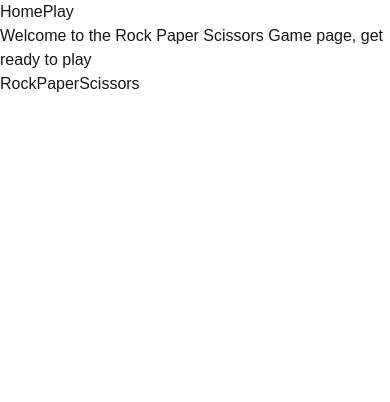
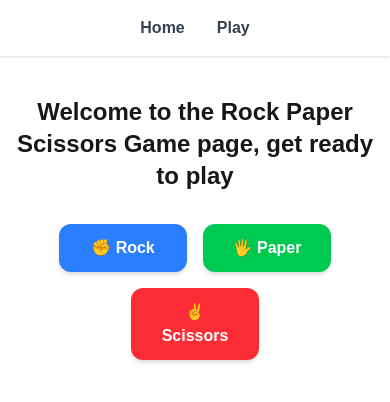
Before and after one commit to EricStockTeacher/NextJS_CP4485, a Next.js app: page /play in a window 390 px wide. Shown: the top 402 px of the page. Built offline with nearby package versions, Linux system fonts and the light colour scheme.

Commit message:
Added tailwind responsive styling

```diff
--- a/app/layout.js
+++ b/app/layout.js
@@ -7,14 +7,14 @@ export default function RootLayout({ children }) {
     <html
       lang="en"
     >
-
-    <body className="min-h-full flex flex-col">
-      <nav>
-        <Link href={"/"}>Home</Link>
-        <Link href={"/play"}>Play</Link>
-    </nav>
-    {children}
-
+      <body className="min-h-screen flex flex-col bg-gray-50 text-gray-900">
+      <nav className="w-full bg-white shadow flex justify-center gap-8 py-4">
+        <Link href={"/"} className="font-semibold text-gray-700 hover:text-blue-600 transition-colors">Home</Link>
+        <Link href={"/play"} className="font-semibold text-gray-700 hover:text-blue-600 transition-colors">Play</Link>
+      </nav>
+      <main className="flex-1 flex flex-col items-center px-4 py-10 w-full max-w-2xl mx-auto">
+        {children}
+      </main>
     </body>
     </html>
   );
--- a/app/page.js
+++ b/app/page.js
@@ -4,8 +4,10 @@ export default function Home() {
 
   const first = "Eric";
   const last = "Stock";
-
   return (
-    <h2>Welcome to {first + last}'s Rock Paper Scissors</h2>
+    <div className="flex flex-col items-center gap-6 text-center">
+      <h2 className="text-3xl font-bold">{first} {last}'s Rock Paper Scissors</h2>
+      <p className="text-gray-500 text-lg">Click <span className="font-semibold text-blue-500">Play</span> in the navbar to get started!</p>
+    </div>
   );
 }
--- a/app/play/page.js
+++ b/app/play/page.js
@@ -24,17 +24,29 @@ export default function Play() {
     setResult("Result is "+ data.result)
 
   }
-
   return (
-    <div>
-        <h2>Welcome to the Rock Paper Scissors Game page, get ready to play</h2>
-        <button onClick={ () => getResult("rock")   }>Rock</button>
-        <button onClick={ () => getResult("paper")   }>Paper</button>
-        <button onClick={ () => getResult("scissors")   }>Scissors</button>
-        <div>
-            <h3 id="computer">{compMove}</h3>
-            <h3 id="result">{result}</h3>
+    <div className="flex flex-col items-center gap-8 w-full">
+        <h2 className="text-2xl font-bold text-center">Welcome to the Rock Paper Scissors Game page, get ready to play</h2>
+        <div className="flex flex-wrap justify-center gap-4">
+            <button
+                onClick={ () => getResult("rock") }
+                className="px-6 py-3 bg-blue-500 hover:bg-blue-600 active:bg-blue-700 text-white font-semibold rounded-xl shadow-md transition-colors w-32"
+            >✊ Rock</button>
+            <button
+                onClick={ () => getResult("paper") }
+                className="px-6 py-3 bg-green-500 hover:bg-green-600 active:bg-green-700 text-white font-semibold rounded-xl shadow-md transition-colors w-32"
+            >🖐 Paper</button>
+            <button
+                onClick={ () => getResult("scissors") }
+                className="px-6 py-3 bg-red-500 hover:bg-red-600 active:bg-red-700 text-white font-semibold rounded-xl shadow-md transition-colors w-32"
+            >✌ Scissors</button>
         </div>
+        {(compMove || result) && (
+            <div className="mt-4 w-full bg-white rounded-2xl shadow p-6 flex flex-col items-center gap-2">
+                <h3 id="computer" className="text-lg text-gray-700">{compMove}</h3>
+                <h3 id="result" className="text-2xl font-bold text-blue-700">{result}</h3>
+            </div>
+        )}
     </div>
   );
 }
```
